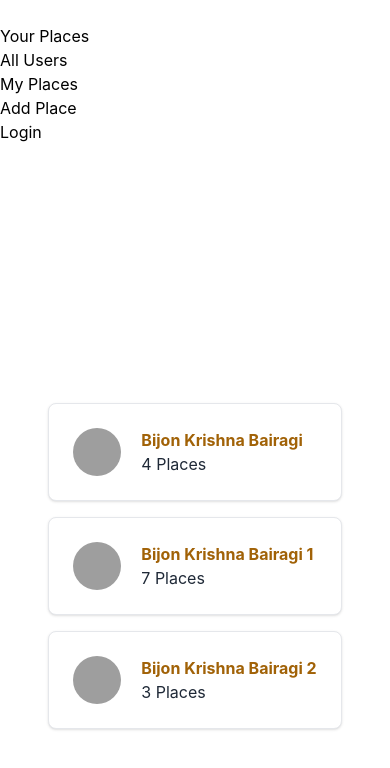
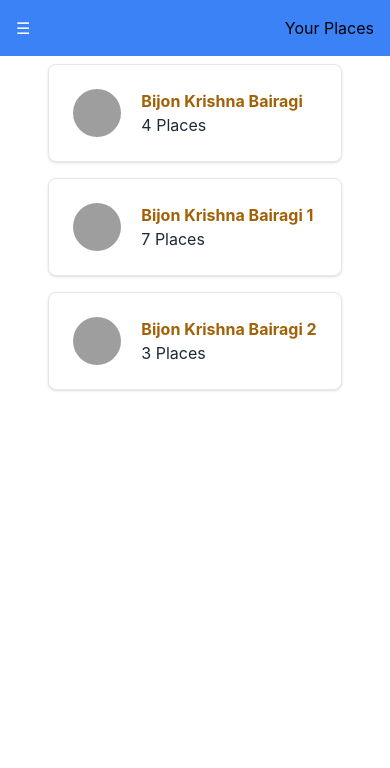
Before and after one commit to bijondev/React-js-place-app, a React (Create React App) app: page / in a window 390 px wide. Shown: the top 768 px of the page. Built offline with nearby package versions, Linux system fonts and the light colour scheme; grey boxes are pictures that could not be loaded.

Commit message:
add templet

```diff
--- a/src/shared/components/navigation/MainHeader.js
+++ b/src/shared/components/navigation/MainHeader.js
@@ -2,7 +2,7 @@ import React from 'react'
 
 const MainHeader = props => {
     return (
-        <header>
+        <header className="bg-blue-500 p-4">
             {props.children}
         </header>
     )
--- a/src/shared/components/navigation/MainNavigation.js
+++ b/src/shared/components/navigation/MainNavigation.js
@@ -1,24 +1,46 @@
-import React from 'react'
+import React, { useState } from 'react'
 import MainHeader from './MainHeader';
 import { Link } from 'react-router-dom';
 import NavLinks from './NavLinks';
+import SideDrawer from './SideDrawer';
 
 const MainNavigation = props => {
+    const [isMenuOpen, setMenuOpen] = useState(false);
+
+    const toggleMenu = () => {
+        setMenuOpen(!isMenuOpen);
+    };
     return (
+        <React.Fragment>
+            <SideDrawer>
+                {/* Drawer menu for mobile view */}
+                {isMenuOpen && (
+                    <div className="md:hidden absolute top-16 right-0 bg-black p-4 shadow-lg">
+                        <NavLinks />
+                    </div>
+                )}
+
+            </SideDrawer>
             <MainHeader>
-            <button>
-                <span></span>
-                <span></span>
-                <span></span>
+                <div className="flex items-center justify-between">
+                    <div className="md:hidden">
+                        <button
+                            onClick={toggleMenu}
+                            className="text-white focus:outline-none"
+                        >
+                            ☰
                         </button>
+                    </div>
                     <h1>
                         <Link to="/">Your Places</Link>
                     </h1>
 
-            <nav>
+                    <nav className="hidden md:flex items-center space-x-4">
                         <NavLinks />
                     </nav>
+                </div>
             </MainHeader>
+        </React.Fragment>
     )
 }
 
--- a/src/shared/components/navigation/NavLinks.js
+++ b/src/shared/components/navigation/NavLinks.js
@@ -3,18 +3,18 @@ import { NavLink } from 'react-router-dom'
 
 const NavLinks = props => {
     return (
-        <ul>
+        <ul className='flex'>
             <li>
-                <NavLink to="/" exact>All Users</NavLink>
+                <NavLink to="/" exact className="text-white md:text-white sm:text-black mr-4">All Users</NavLink>
             </li>
             <li>
-                <NavLink to="/u1/places">My Places</NavLink>
+                <NavLink to="/u1/places" className="text-white md:text-white sm:text-black mr-4">My Places</NavLink>
             </li>
             <li>
-                <NavLink to="/places/new">Add Place</NavLink>
+                <NavLink to="/places/new" className="text-white md:text-white sm:text-black mr-4">Add Place</NavLink>
             </li>
             <li>
-                <NavLink to="/auth">Login</NavLink>
+                <NavLink to="/auth" className="text-white md:text-white sm:text-black *:mr-4">Login</NavLink>
             </li>
         </ul>
     )
--- a/src/shared/components/navigation/SideDrawer.js
+++ b/src/shared/components/navigation/SideDrawer.js
@@ -1,8 +1,10 @@
 import React from 'react'
 
-const SideDrawer = () => {
+const SideDrawer = props => {
     return (
-        <div>SideDrawer</div>
+        <aside>
+            {props.children}
+        </aside>
     )
 }
 
--- a/src/user/pages/Users.js
+++ b/src/user/pages/Users.js
@@ -8,7 +8,7 @@ const Users = () => {
     ];
     return (
 
-        <div className='flex justify-center items-center h-screen'>
+        <div className='flex justify-center items-center'>
             <UsersList items={USERS} />
         </div>
     )
```
Lines whose indentation alone changed are shown as unchanged.
